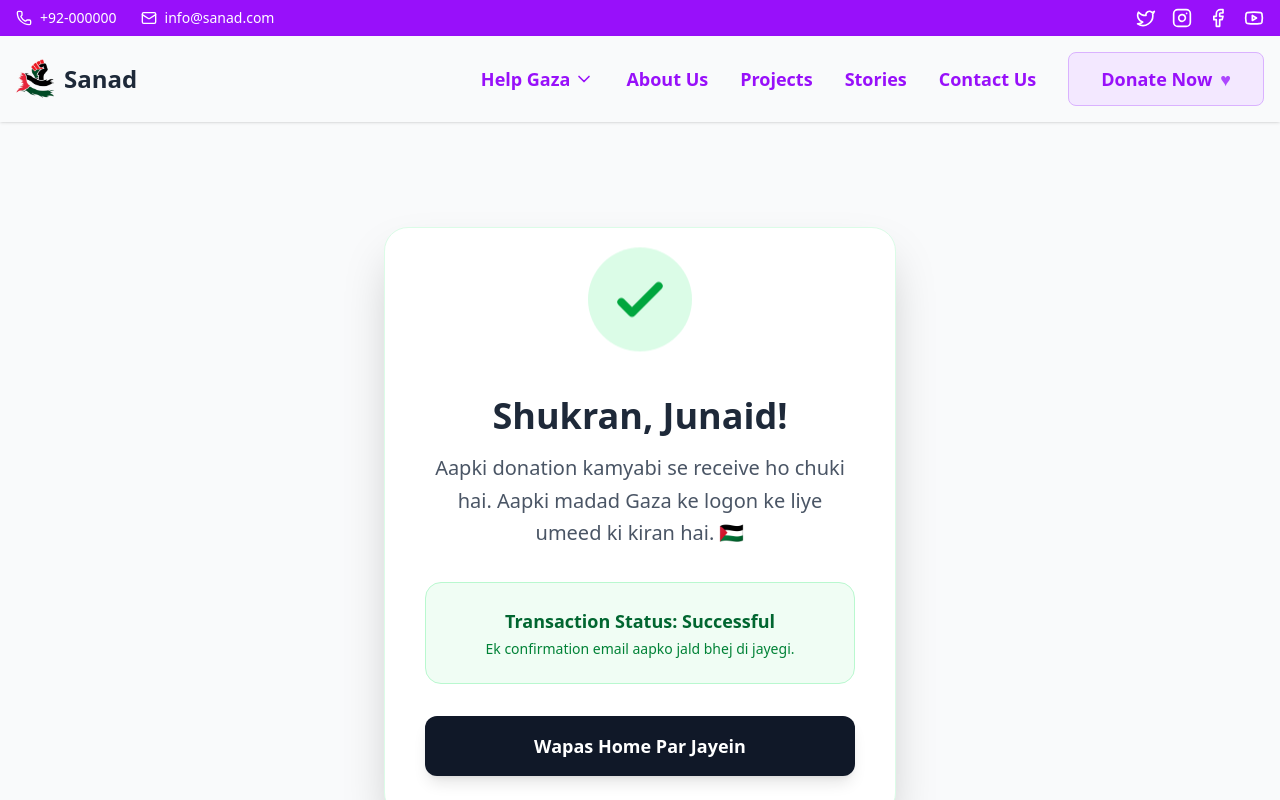
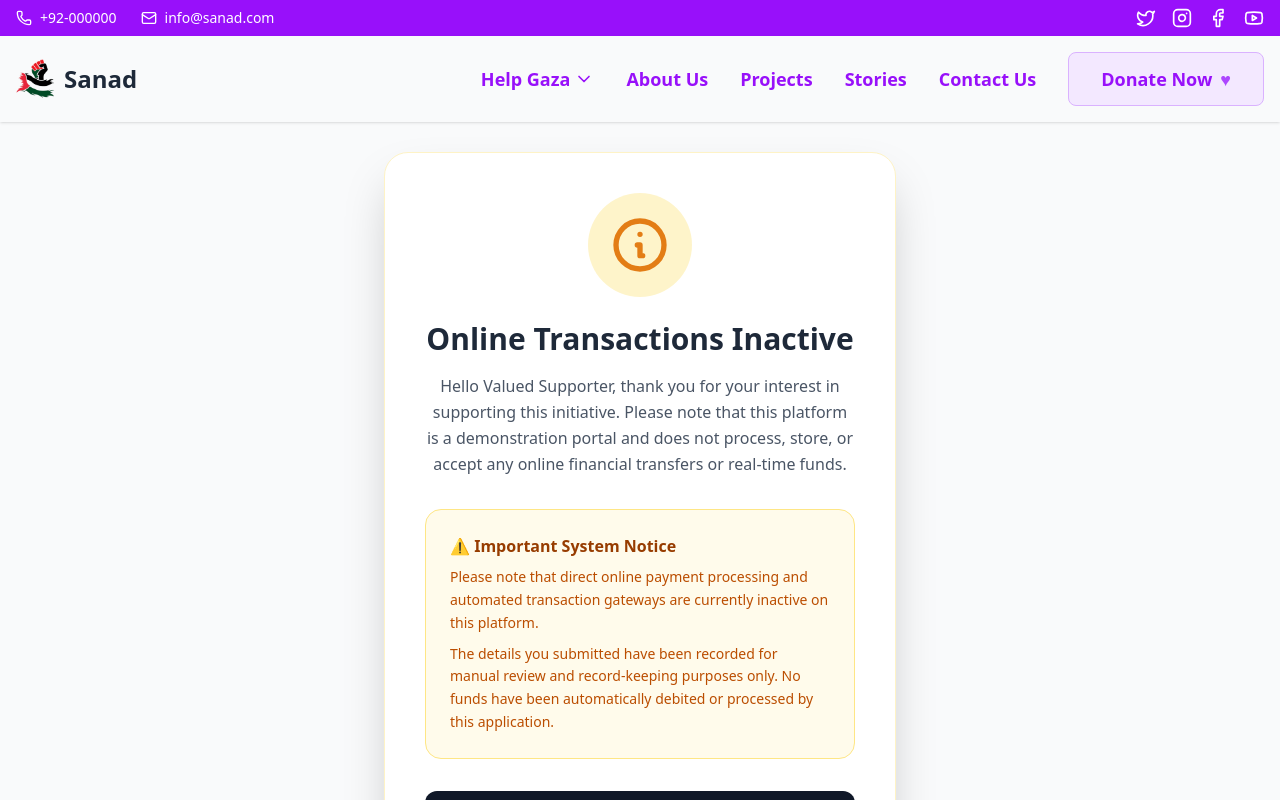
Before and after one commit to junaidahmeddev/Sanad-Gaza-Relief-Management-System, a React (Vite) app in the folder frontend/: page /donate/success in a window 1280 px wide. Shown: the top 800 px of the page. Built offline with nearby package versions, Linux system fonts and the light colour scheme.

Commit message:
style: remove misleading confirmation language from success page

```diff
--- a/frontend/src/pages/SuccessPage.jsx
+++ b/frontend/src/pages/SuccessPage.jsx
@@ -1,35 +1,49 @@
-import React from 'react';
+import React, { useEffect, useState } from 'react';
 import { useNavigate } from 'react-router-dom';
 
 const SuccessPage = () => {
   const navigate = useNavigate();
+  const [donorName, setDonorName] = useState('Valued Supporter');
+  const [amount, setAmount] = useState('0');
+
+  useEffect(() => {
+    const storedName = sessionStorage.getItem('donorName') || window.donationData?.donorName;
+    const storedAmount = sessionStorage.getItem('amount') || window.donationData?.amount;
+    if (storedName) setDonorName(storedName);
+    if (storedAmount) setAmount(storedAmount);
+  }, []);
 
   return (
-    <div className="min-h-screen flex items-center justify-center bg-gray-50 p-6">
-      <div className="bg-white p-10 rounded-3xl shadow-2xl text-center max-w-lg w-full border border-green-100">
+    <div className="min-h-screen flex items-center justify-center bg-gray-50 p-6 font-sans">
+      <div className="bg-white p-10 rounded-3xl shadow-2xl text-center max-w-lg w-full border border-amber-100">
         <div className="flex justify-center mb-6">
-          <div className="bg-green-100 p-5 rounded-full animate-bounce">
-            <svg xmlns="http://www.w3.org/2000/svg" className="h-16 w-16 text-green-600" fill="none" viewBox="0 0 24 24" stroke="currentColor">
-              <path strokeLinecap="round" strokeLinejoin="round" strokeWidth={3} d="M5 13l4 4L19 7" />
+          <div className="bg-amber-100 p-5 rounded-full animate-pulse">
+            <svg xmlns="http://www.w3.org/2000/svg" className="h-16 w-16 text-amber-600" fill="none" viewBox="0 0 24 24" stroke="currentColor">
+              <path strokeLinecap="round" strokeLinejoin="round" strokeWidth={2} d="M13 16h-1v-4h-1m1-4h.01M21 12a9 9 0 11-18 0 9 9 0 0118 0z" />
             </svg>
           </div>
         </div>
 
-        <h2 className="text-4xl font-black text-gray-800 mb-4">Shukran, Junaid!</h2>
-        <p className="text-xl text-gray-600 mb-8 leading-relaxed">
-          Aapki donation kamyabi se receive ho chuki hai. Aapki madad Gaza ke logon ke liye umeed ki kiran hai. 🇵🇸
+        <h2 className="text-3xl font-extrabold text-gray-800 mb-4">Online Transactions Inactive</h2>
+        <p className="text-base text-gray-600 mb-8 leading-relaxed">
+          Hello {donorName}, thank you for your interest in supporting this initiative. Please note that this platform is a demonstration portal and does not process, store, or accept any online financial transfers or real-time funds.
         </p>
 
-        <div className="bg-green-50 border border-green-200 p-6 rounded-2xl mb-8">
-          <p className="text-green-800 font-bold text-lg">Transaction Status: Successful</p>
-          <p className="text-green-700 text-sm mt-1">Ek confirmation email aapko jald bhej di jayegi.</p>
+        <div className="bg-amber-50 border border-amber-200 p-6 rounded-2xl mb-8 text-left">
+          <p className="text-amber-800 font-bold text-base mb-2">⚠️ Important System Notice</p>
+          <p className="text-amber-700 text-sm leading-relaxed">
+            Please note that direct online payment processing and automated transaction gateways are currently inactive on this platform.
+          </p>
+          <p className="text-amber-700 text-sm leading-relaxed mt-2">
+            The details you submitted have been recorded for manual review and record-keeping purposes only. No funds have been automatically debited or processed by this application.
+          </p>
         </div>
 
         <button
           onClick={() => navigate('/')}
           className="w-full bg-gray-900 text-white py-4 rounded-xl text-lg font-bold hover:bg-black transition-all shadow-lg transform hover:-translate-y-1"
         >
-          Wapas Home Par Jayein
+          Return to Homepage
         </button>
       </div>
     </div>
```
